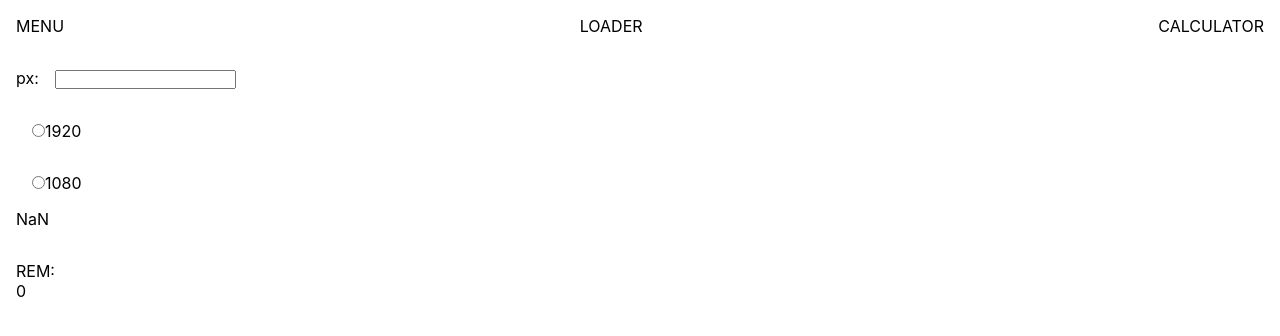
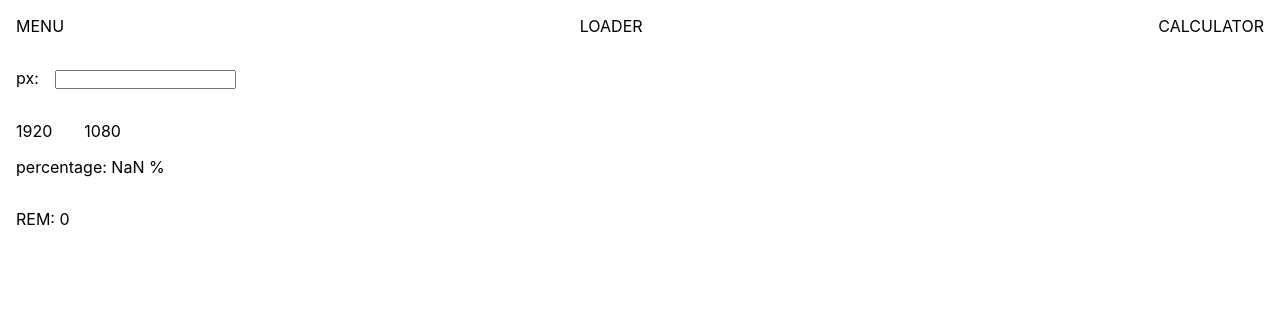
Before and after one commit to ShamievDavid/VVMD, a React (Create React App) app: page / in a window 1280 px wide. Both pictures are taken after a click on the element "CALCULATOR". Shown: the top 336 px of the page. Built offline with nearby package versions, Linux system fonts and the light colour scheme.

Commit message:
refactor

```diff
--- a/src/components/RemCalculator/RemCalculator.jsx
+++ b/src/components/RemCalculator/RemCalculator.jsx
@@ -1,9 +1,14 @@
 import React, { useState } from 'react';
 import './RemCalculator.scss';
+import classNames from 'classnames';
 
 export const RemCalculator = () => {
-  const [pixelValue, setPixelValue] = useState(null);
-  const [fullWidth, setFullWidth] = useState(null);
+  const [pixelValue, setPixelValue] = useState(0);
+  const [fullWidth, setFullWidth] = useState(0);
+
+  const handleChangeValue = (value) => {
+    setFullWidth(value);
+  };
 
   function calculatePercentage(width, pixelsCount) {
     const percentage = (pixelsCount / width) * 100;
@@ -21,34 +26,27 @@ export const RemCalculator = () => {
         <input onChange={(e) => setPixelValue(e.target.value)} />
       </label>
 
-      <label>
-        <input
-          type="radio"
-          name="1920"
-          value={1920}
-          onChange={(e) => setFullWidth(e.target.value)}
-        />
-        1920
-      </label>
+      <div className="calculator__values">
+        <div
+          className={classNames(fullWidth === 1920 && 'bold')}
+          onClick={() => handleChangeValue(1920)}
+        >
+          1920
+        </div>
 
-      <label>
-        <input
-          type="radio"
-          name="1080"
-          value={1080}
-          onChange={(e) => setFullWidth(e.target.value)}
-        />
-        1080
-      </label>
+        <div
+          onClick={() => handleChangeValue(1080)}
+          className={classNames(fullWidth === 1080 && 'bold')}
+        >
+          1080
+        </div>
+      </div>
 
       <div className="calculator__result">
-        {calculatePercentage(fullWidth, pixelValue)}
+        percentage: {calculatePercentage(fullWidth, pixelValue)} %
       </div>
 
-      <label>
-        REM:
-        <div>{calculateRem(pixelValue)}</div>
-      </label>
+      <div className="calculator__rem">REM: {calculateRem(pixelValue)}</div>
     </div>
   );
 };
--- a/src/components/RemCalculator/RemCalculator.scss
+++ b/src/components/RemCalculator/RemCalculator.scss
@@ -1,6 +1,16 @@
 .calculator {
   display: flex;
   flex-direction: column;
+
+  &__values {
+    margin-top: 2rem;
+    display: flex;
+    gap: 2rem;
+  }
+
+  &__rem {
+    margin-top: 2rem;
+  }
 
   label {
     margin-top: 2rem;
@@ -14,3 +24,8 @@
     margin-top: 1rem;
   }
 }
+
+.bold {
+  color: blue;
+  font-weight: bold;
+}
```
